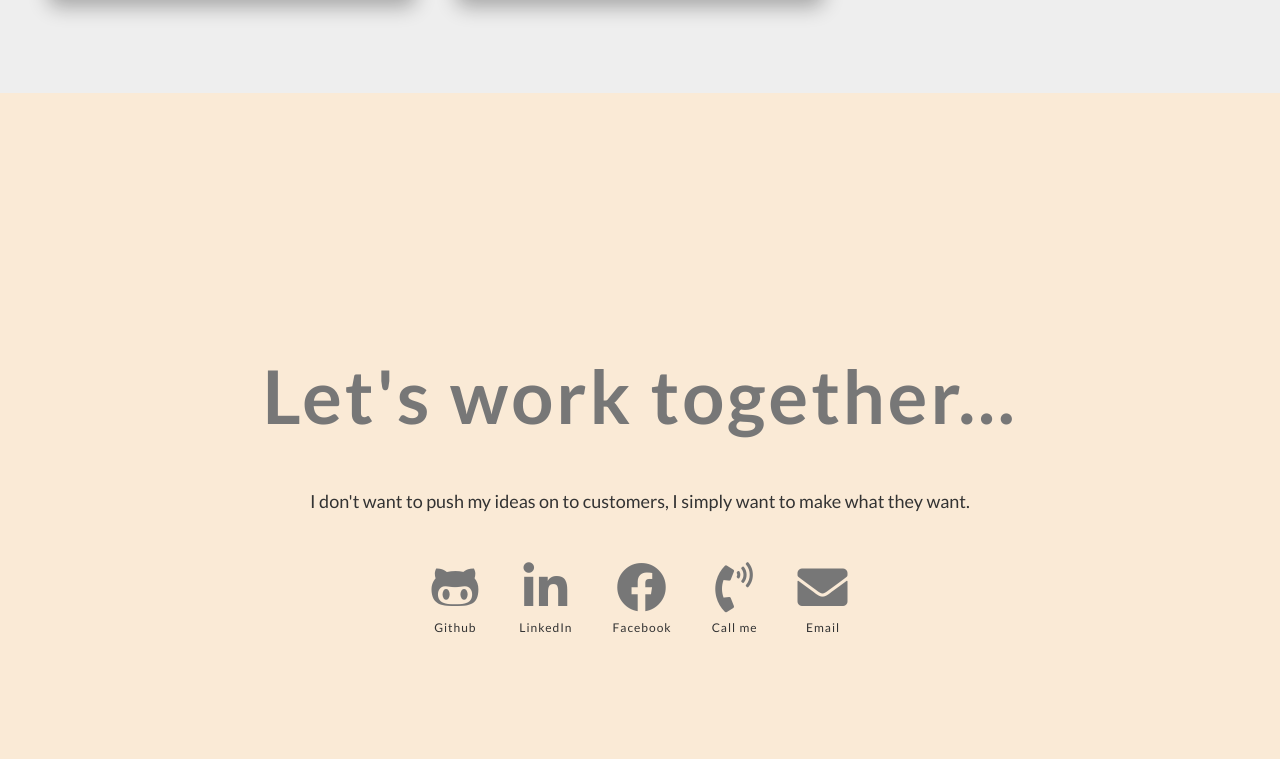
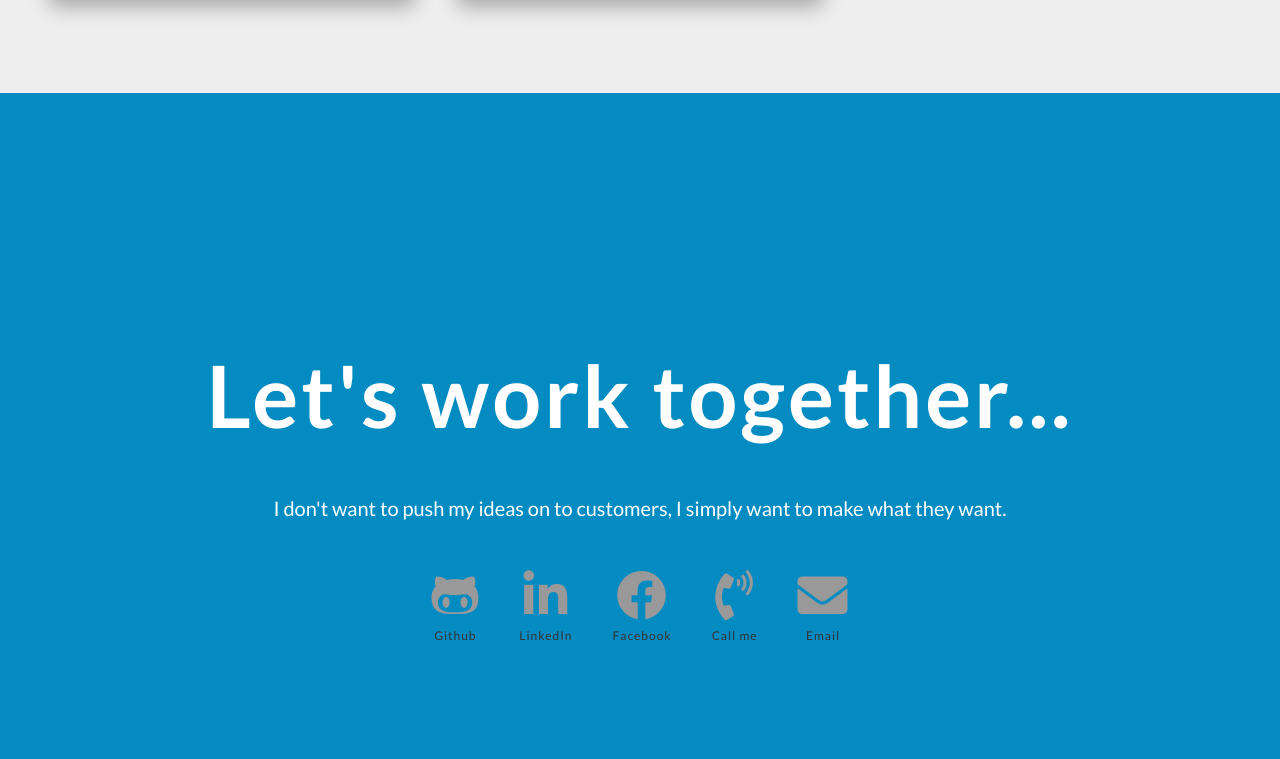
Before and after one commit to andrius-siup/fcc-personal-portfolio, a plain HTML site: page index.html in a window 1280 px wide. Shown: the part 1801-2560 px from the top of the page. Drawn offline with Linux system fonts and the light colour scheme; a web font is replaced by a local one.

Commit message:
Contact section - added bc blue, h2 and p add white color

```diff
--- a/assets/css/style.css
+++ b/assets/css/style.css
@@ -204,7 +204,7 @@ h1 {
 
 #contact-section {
   height: 100vh;
-  background-color: #faead6;
+  background-color: #048bc2;
   /* padding-top: 7rem; */
 
   display: flex;
@@ -227,14 +227,14 @@ h1 {
 }
 
 .contact h2 {
-  font-size: 7.4rem;
-  color: #777;
+  font-size: 8.6rem;
+  color: #fff;
   letter-spacing: 3px;
 }
 
 .contact p {
-  font-size: 1.8rem;
-  color: #333;
+  font-size: 2rem;
+  color: #fff;
 }
 
 .contact ul {
@@ -252,7 +252,7 @@ h1 {
 
 .contact ul li a {
   font-size: 1.8rem;
-  color: #333;
+  /* color: #fff; */
   text-decoration: none;
 
   display: flex;
@@ -282,7 +282,7 @@ h1 {
 .fab,
 .fas {
   font-size: 5rem;
-  color: #777;
+  color: #999;
   /* background-color: #eee;
   box-shadow: 0 1rem 2rem 0 rgba(0, 0, 0, 0.1);
   border-radius: 50%;
```
